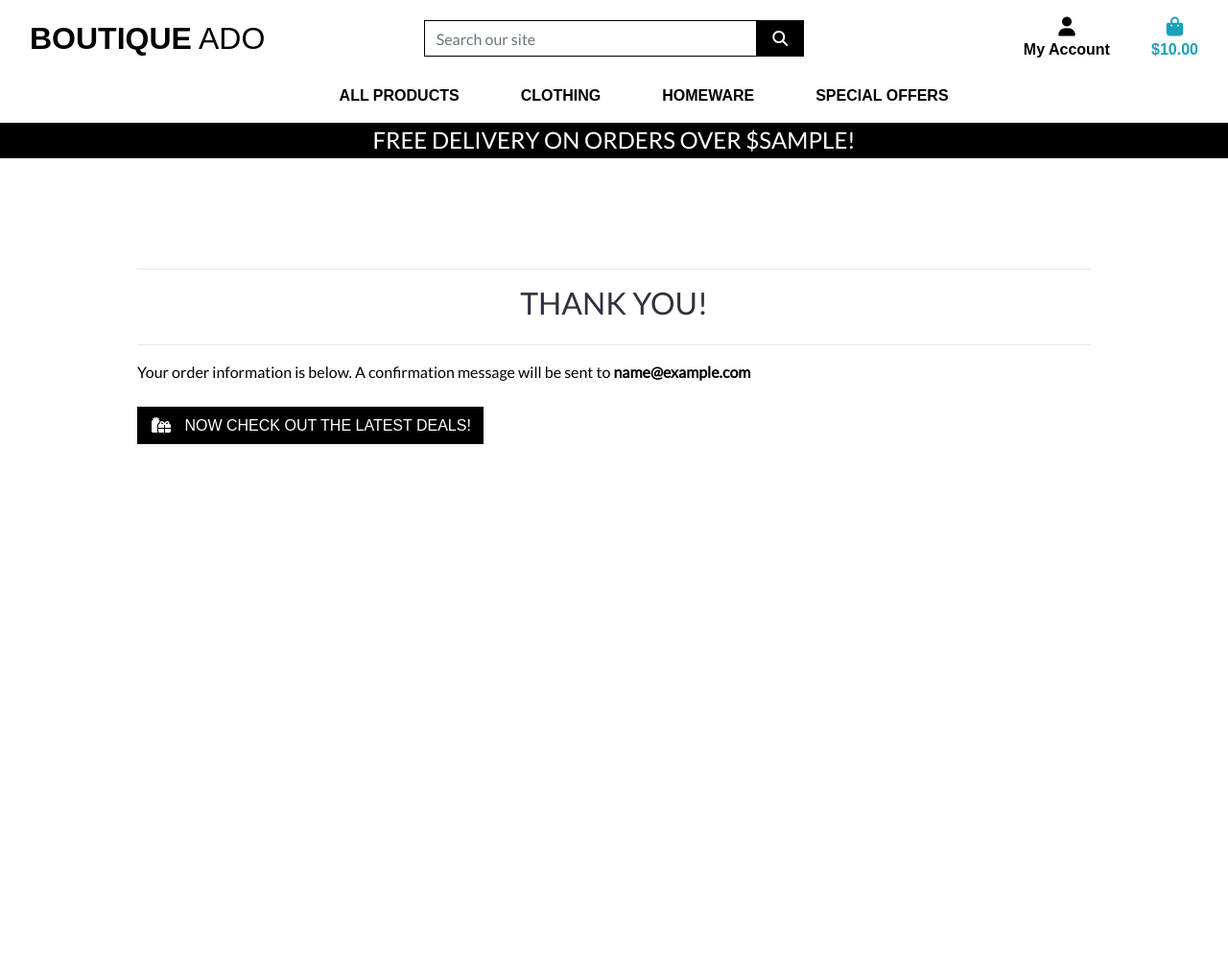
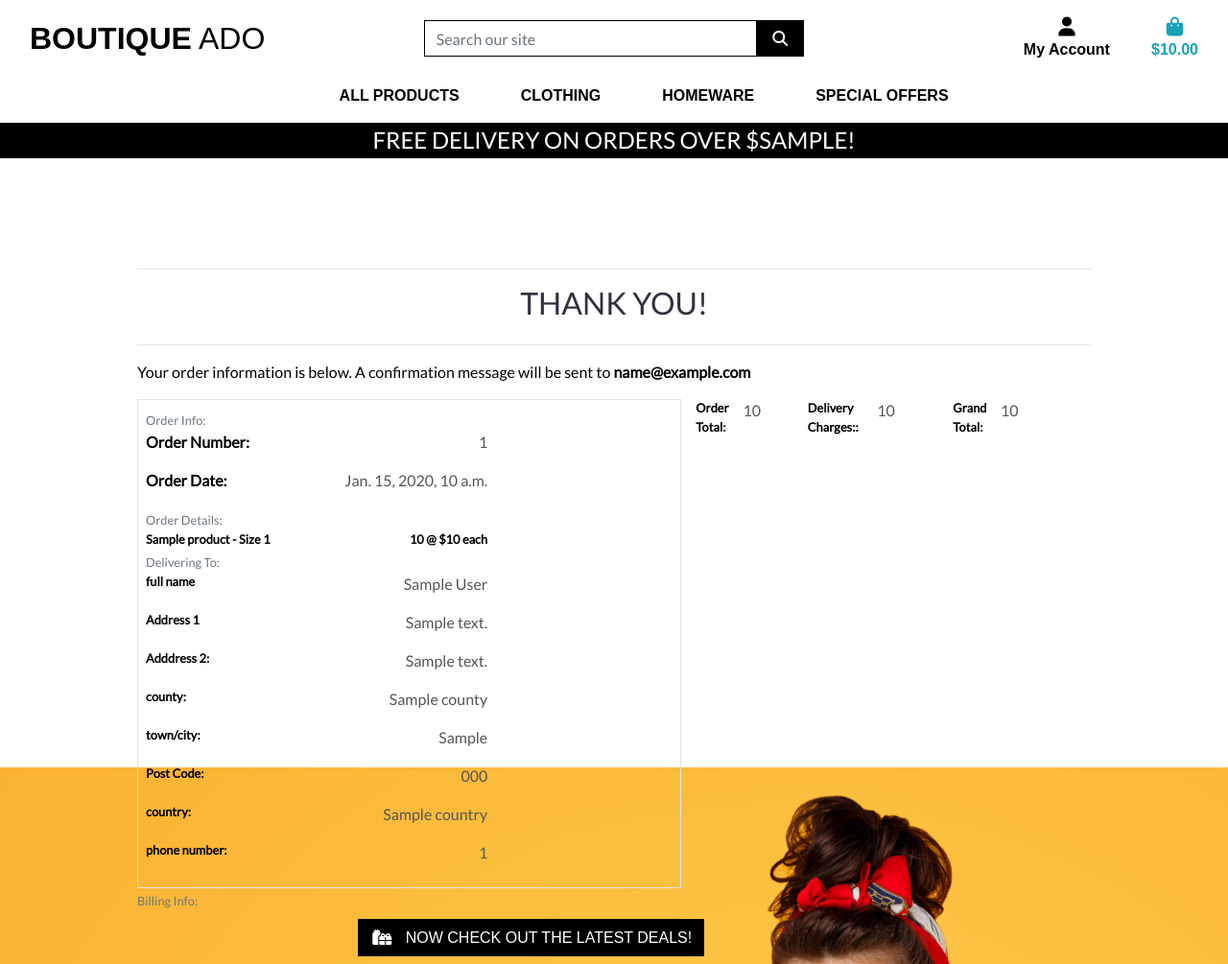
Before and after one commit to Oxymetaphoric/boutique_ado, a Django app: template checkout/templates/checkout/checkout_success.html in a window 1280 px wide. Shown: the whole page at 96% size. Before the commit the page ends 463 px from the top, so only its background shows below. Run offline with Django 5.2, Linux system fonts and the light colour scheme; the template is opened without the code that fills it: most values are stand-ins (such as "Sample title", 1, 10 or a date in 2020); some libraries are stand-ins or nearby versions.

Commit message:
BUILD: checkout_success has more information

```diff
--- a/checkout/templates/checkout/checkout_success.html
+++ b/checkout/templates/checkout/checkout_success.html
@@ -24,15 +24,156 @@
           <p class="text-black">Your order information is below. A confirmation message will be sent to <strong>{{order.email}}</strong></p>
         </div>
       </div>
+      <div class="row">
+        <div class="col-12 col-lg-7">
+          <div class="order-confirmation-wrapper p-2 border">
+            <div class="row">
+              <div class="col">
+                <small class="text-muted">Order Info:</small>
+              </div>
+            </div>
 
+            <div class="row">
+              <div class="col-12 col-md-4">
+                <p class="mb-0 text-black font-weight-bold">Order Number:</p>
+              </div>
+              <div class="col-12 col-md-4 text-md-right">
+                <p>{{ order.order_number }}</p>
+              </div>
+            </div>
+
+            <div class="row">
+              <div class="col-12 col-md-4">
+                <p class="mb-0 text-black font-weight-bold">Order Date:</p>
+              </div>
+              <div class="col-12 col-md-4 text-md-right">
+                <p>{{ order.date }}</p>
+              </div>
+            </div>
+
+            <div class="row">
+              <div class="col">
+                <small class="text-muted">Order Details:</small>
+              </div>
+            </div>
+            {% for item in order.lineitems.all %}
+            <div class="row">
+              <div class="col-12 col-md-4">
+                <p class="small mb-0 text-black font-weight-bold">
+                  {{ item.product.name }} {% if item.product.size %} - Size {{ item.product.size|upper}}{% endif %}
+                </p>
+              </div>
+              <div class="col-12 col-md-4 text-md-right">
+                <p class="small mb-0 text-black font-weight-bold">{{ item.quantity }} @ ${{ item.product.price }} each</p>
+              </div>
+            </div>
+            {% endfor %}
+
+            <div class="row">
+              <div class="col">
+                <small class="text-muted">Delivering To:</small>
+              </div>
+            </div>
+
+            <div class="row">
+              <div class="col-12 col-md-4">
+                <p class="small mb-0 text-black font-weight-bold">full name</p>
+              </div>
+              <div class="col-12 col-md-4 text-md-right">
+                <p>{{ order.full_name }}</p>
+              </div>
+            </div><div class="row">
+              <div class="col-12 col-md-4">
+                <p class="small mb-0 text-black font-weight-bold">Address 1</p>
+              </div>
+              <div class="col-12 col-md-4 text-md-right">
+                <p>{{ order.street_address1 }}</p>
+              </div>
+            </div><div class="row">
+              <div class="col-12 col-md-4">
+                <p class="small mb-0 text-black font-weight-bold">Adddress 2:</p>
+              </div>
+              <div class="col-12 col-md-4 text-md-right">
+                <p>{{ order.street_address2 }}</p>
+              </div>
+            </div><div class="row">
+              <div class="col-12 col-md-4">
+                <p class="small mb-0 text-black font-weight-bold">county:</p>
+              </div>
+              <div class="col-12 col-md-4 text-md-right">
+                <p>{{ order.county }}</p>
+              </div>
+            </div><div class="row">
+              <div class="col-12 col-md-4">
+                <p class="small mb-0 text-black font-weight-bold">town/city:</p>
+              </div>
+              <div class="col-12 col-md-4 text-md-right">
+                <p>{{ order.town_or_city }}</p>
+              </div>
+            </div><div class="row">
+              <div class="col-12 col-md-4">
+                <p class="small mb-0 text-black font-weight-bold">Post Code:</p>
+              </div>
+              <div class="col-12 col-md-4 text-md-right">
+                <p>{{ order.postcode }}</p>
+              </div>
+            </div><div class="row">
+              <div class="col-12 col-md-4">
+                <p class="small mb-0 text-black font-weight-bold">country:</p>
+              </div>
+              <div class="col-12 col-md-4 text-md-right">
+                <p>{{ order.country}}</p>
+              </div>
+            </div><div class="row">
+              <div class="col-12 col-md-4">
+                <p class="small mb-0 text-black font-weight-bold">phone number:</p>
+              </div>
+              <div class="col-12 col-md-4 text-md-right">
+                <p>{{ order.phone_number }}</p>
+              </div>
+            </div>
+          </div>
+
+            <div class="row">
+              <div class="col">
+                <small class="text-muted">Billing Info:</small>
+              </div>
+            </div>
+
+            </div><div class="row">
+              <div class="col-12 col-md-4">
+                <p class="small mb-0 text-black font-weight-bold">Order Total:</p>
+              </div>
+              <div class="col-12 col-md-4 text-md-right">
+                <p>{{ order.order_total }}</p>
+              </div>
+            </div><div class="row">
+              <div class="col-12 col-md-4">
+                <p class="small mb-0 text-black font-weight-bold">Delivery Charges::</p>
+              </div>
+              <div class="col-12 col-md-4 text-md-right">
+                <p>{{ order.delivery_cost }}</p>
+              </div>
+            </div><div class="row">
+              <div class="col-12 col-md-4">
+                <p class="small mb-0 text-black font-weight-bold">Grand Total:</p>
+              </div>
+              <div class="col-12 col-md-4 text-md-right">
+                <p>{{ order.grand_total}}</p>
+              </div>
+            </div>
+
+          </div>
+        </div>
+      </div>
       <div class="row">
-          <div class="col-12 col-lg-7"><a href="{% url 'products' %}?category=new_arrivals,deals,clearance" class="btn btn-black rounded-0 my-2">
+        <div class="col-12 col-lg-7 text-right">
+          <a href="{% url 'products' %}?category=new_arrivals,deals,clearance" class="btn btn-black rounded-0 my-2">
             <span class="icon mr-2">
               <i class="fas fa-gifts"></i>
             </span>
             <span class="text-uppercase">Now check out the latest deals!</span>
-				</a>
-          </div>
+          </a>
+        </div>
       </div>
-    </div>
 {% endblock %}
```
